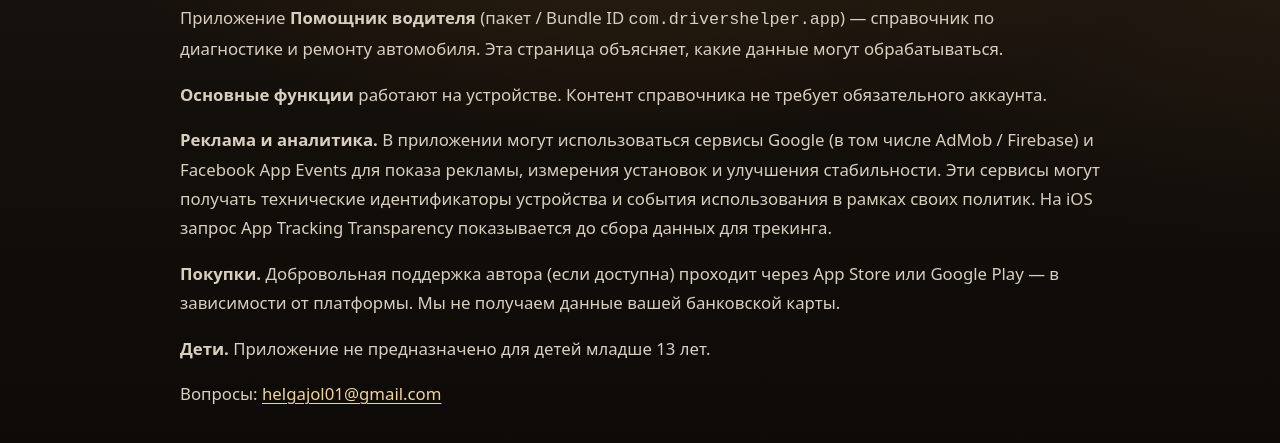
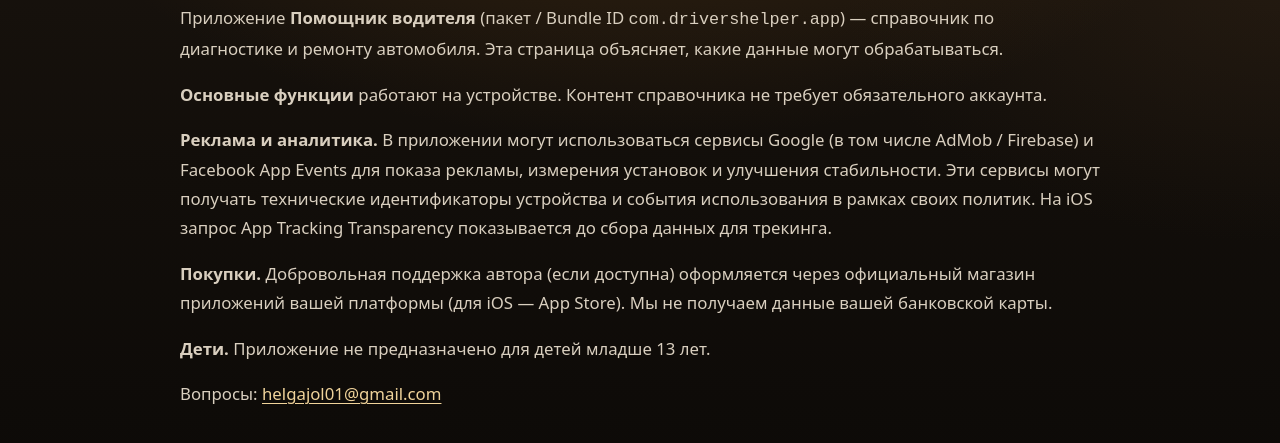
Before and after one commit to Olgamentalmagic/driverhelper, a plain HTML site: page privacy.html in a window 1280 px wide. Shown: the part 165-608 px from the top of the page. Drawn offline with Linux system fonts and the light colour scheme.

Commit message:
Strip Play store links from privacy/support pages for App Review

```diff
--- a/privacy.html
+++ b/privacy.html
@@ -33,8 +33,8 @@
       </p>
       <p>
         <strong>Покупки.</strong> Добровольная поддержка автора (если доступна)
-        проходит через App Store или Google Play — в зависимости от платформы.
-        Мы не получаем данные вашей банковской карты.
+        оформляется через официальный магазин приложений вашей платформы
+        (для iOS — App Store). Мы не получаем данные вашей банковской карты.
       </p>
       <p>
         <strong>Дети.</strong> Приложение не предназначено для детей младше 13 лет.
```
Also changed, not shown: index.html (+2 -2 lines).
